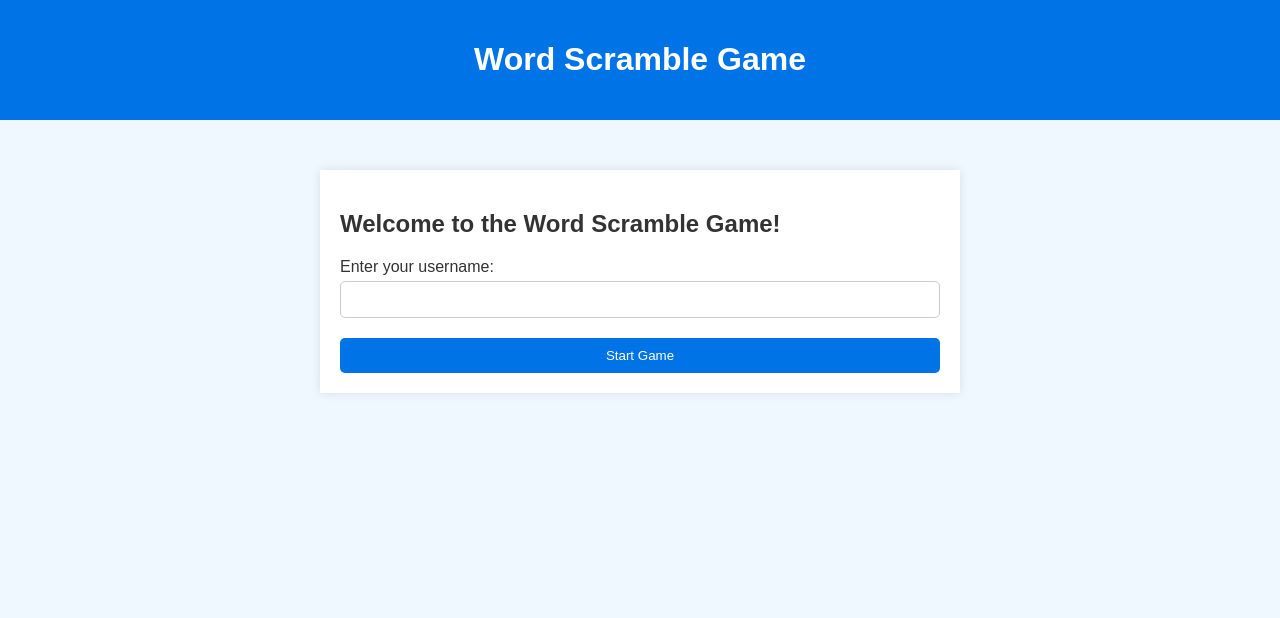
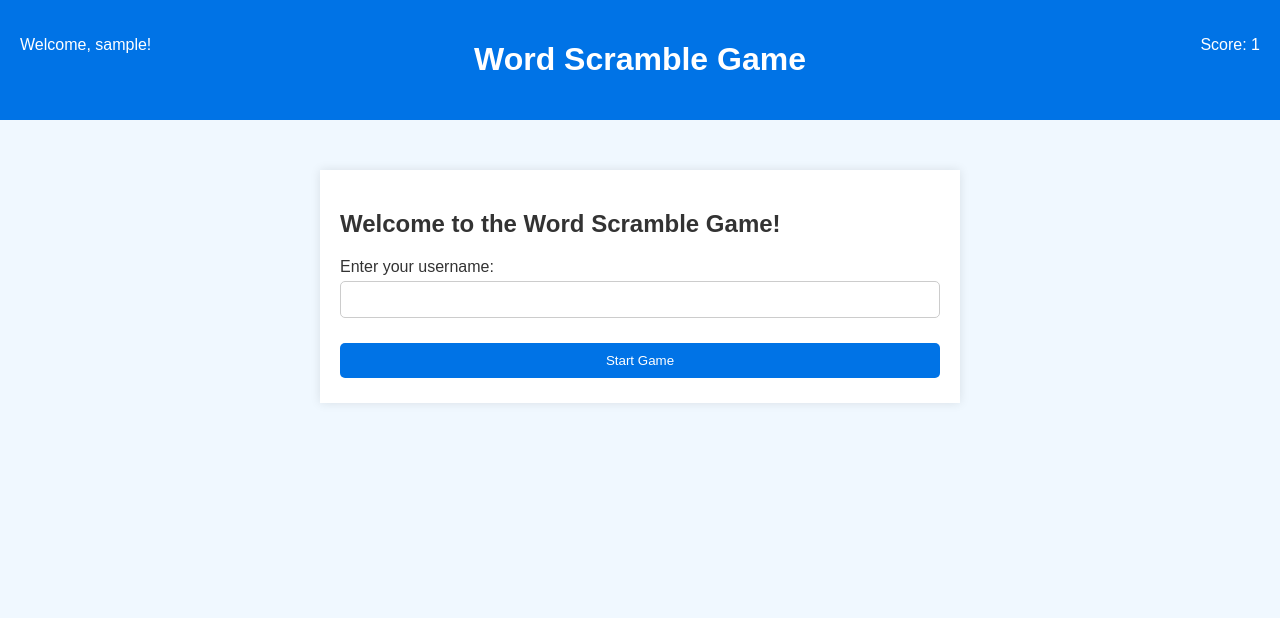
Before and after one commit to Rahul-Bhandage/Word_Game_app_using_Python, a Flask app: page / in a window 1280 px wide. Shown: the top 618 px of the page. Run offline with Flask 3, Linux system fonts and the light colour scheme; the visitor is signed in with stand-in values (Sample User, id 1); some libraries are stand-ins or nearby versions.

Commit message:
Your commit message

```diff
--- a/app.py
+++ b/app.py
@@ -28,6 +28,7 @@ def index():
         session['level'] = 1
         session['words'] = fetch_words(1)
         session['current_word_index'] = 0
+        session['level_score'] = 0
         return redirect(url_for('level'))
     return render_template('index.html')
 
@@ -41,6 +42,7 @@ def level():
         user_answer = request.form['answer'].strip().lower()
         if user_answer == words[current_word_index].strip().lower():
             session['score'] += 1
+            session['level_score'] += 1
             session['correct'] = True
         else:
             session['correct'] = False
@@ -48,16 +50,28 @@ def level():
         current_word_index = session['current_word_index']
 
         if current_word_index >= len(words):
+            return redirect(url_for('level_complete'))
+
+    scrambled_word = scramble_word(words[current_word_index])
+    return render_template('level.html', level=level, scrambled_word=scrambled_word)
+
+@app.route('/level_complete', methods=['GET', 'POST'])
+def level_complete():
+    level = session.get('level')
+    level_score = session.get('level_score')
+    if request.method == 'POST':
+        if 'next' in request.form:
             if level < 3:
                 session['level'] += 1
                 session['words'] = fetch_words(session['level'])
                 session['current_word_index'] = 0
+                session['level_score'] = 0
                 return redirect(url_for('level'))
             else:
                 return redirect(url_for('game_over'))
-
-    scrambled_word = scramble_word(words[current_word_index])
-    return render_template('level.html', level=level, scrambled_word=scrambled_word)
+        elif 'quit' in request.form:
+            return redirect(url_for('index'))
+    return render_template('level_complete.html', level=level, level_score=level_score)
 
 @app.route('/game_over')
 def game_over():
--- a/static/style.css
+++ b/static/style.css
@@ -11,6 +11,19 @@ header {
     color: white;
     padding: 20px 0;
     text-align: center;
+    position: relative;
+}
+
+.header-left {
+    position: absolute;
+    left: 20px;
+    top: 20px;
+}
+
+.header-right {
+    position: absolute;
+    right: 20px;
+    top: 20px;
 }
 
 .container {
@@ -44,10 +57,19 @@ button {
     border: none;
     border-radius: 5px;
     cursor: pointer;
+    margin: 5px 0;
 }
 
 button:hover {
     background-color: #005bb5;
+}
+
+.correct {
+    color: green;
+}
+
+.wrong {
+    color: red;
 }
 
 footer {
--- a/templates/base.html
+++ b/templates/base.html
@@ -8,7 +8,17 @@
 </head>
 <body>
     <header>
+        <div class="header-left">
+            {% if session.username %}
+                <p>Welcome, {{ session.username }}!</p>
+            {% endif %}
+        </div>
         <h1>Word Scramble Game</h1>
+        <div class="header-right">
+            {% if session.score is not none %}
+                <p>Score: {{ session.score }}</p>
+            {% endif %}
+        </div>
     </header>
     <main>
         {% block content %}{% endblock %}
--- a/templates/level.html
+++ b/templates/level.html
@@ -10,7 +10,9 @@
         <button type="submit">Submit</button>
     </form>
     {% if session.correct is not none %}
-        <p>{{ 'Correct!' if session.correct else 'Wrong!' }}</p>
+        <p class="{{ 'correct' if session.correct else 'wrong' }}">
+            {{ 'Correct!' if session.correct else 'Wrong!' }}
+        </p>
     {% endif %}
 </div>
 {% endblock %}
```
Also changed, not shown: templates/level_complete.html (added, +12 -0 lines).
